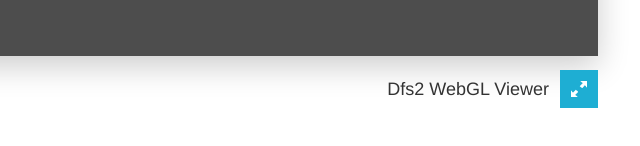
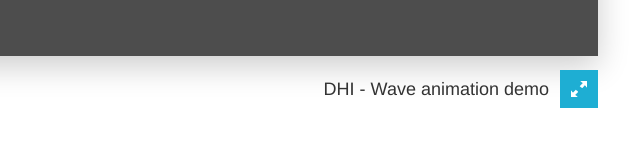
Before and after one commit to mikepoweredbydhi/unity-bw-demo, a plain HTML site: page index.html in a window 1280 px wide. Shown: the part 616-762 px from the top of the page, 522-1162 px from the left. Drawn offline with Linux system fonts and the light colour scheme; no server answers.

Commit message:
Update titles

```diff
--- a/index.html
+++ b/index.html
@@ -3,19 +3,19 @@
   <head>
     <meta charset="utf-8">
     <meta http-equiv="Content-Type" content="text/html; charset=utf-8">
-    <title>Unity WebGL Player | Dfs2 WebGL Viewer</title>
+    <title>DHI - Wave animation demo using Unity WebGL</title>
     <link rel="stylesheet" href="TemplateData/style.css">
     <link rel="shortcut icon" href="TemplateData/favicon.ico" />
     <script src="TemplateData/UnityProgress.js"></script>
   </head>
   <body class="template">
-    <p class="header"><span>Unity WebGL Player | </span>Dfs2 WebGL Viewer</p>
+    <p class="header"><span>Unity WebGL Player | </span>DHI - Wave animation demo</p>
     <div class="template-wrap clear">
       <canvas class="emscripten" id="canvas" oncontextmenu="event.preventDefault()" height="600px" width="960px"></canvas>
       <br>
       <div class="logo"></div>
       <div class="fullscreen"><img src="TemplateData/fullscreen.png" width="38" height="38" alt="Fullscreen" title="Fullscreen" onclick="SetFullscreen(1);" /></div>
-      <div class="title">Dfs2 WebGL Viewer</div>
+      <div class="title">DHI - Wave animation demo</div>
     </div>
     <p class="footer">&laquo; created with <a href="http://unity3d.com/" title="Go to unity3d.com">Unity</a> &raquo;</p>
     <script type='text/javascript'>
```
